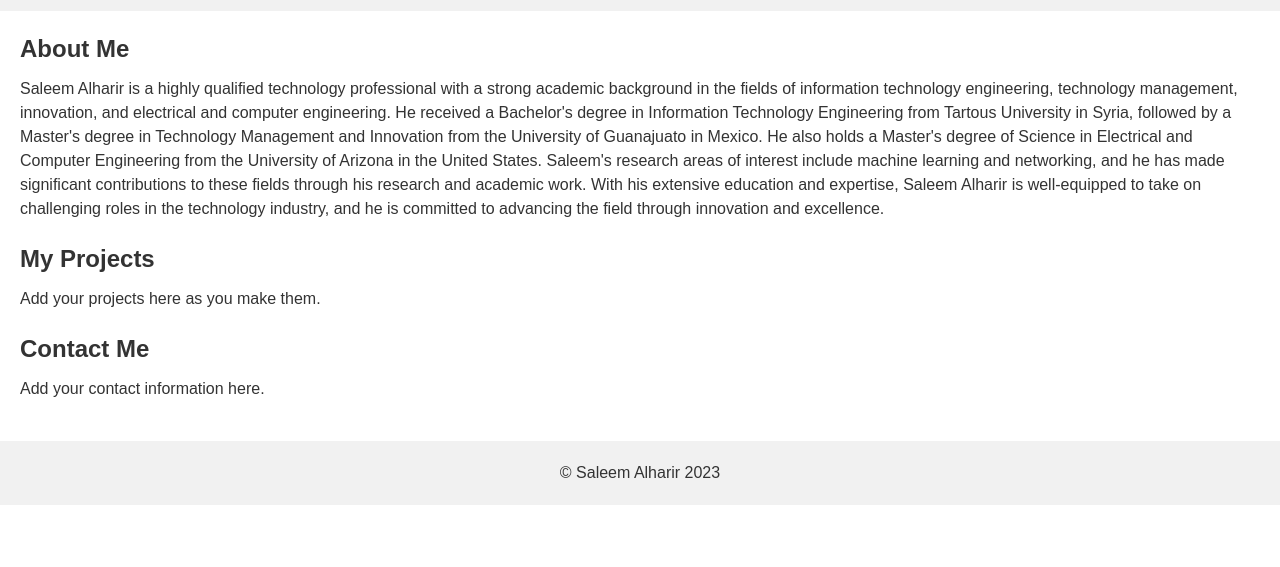
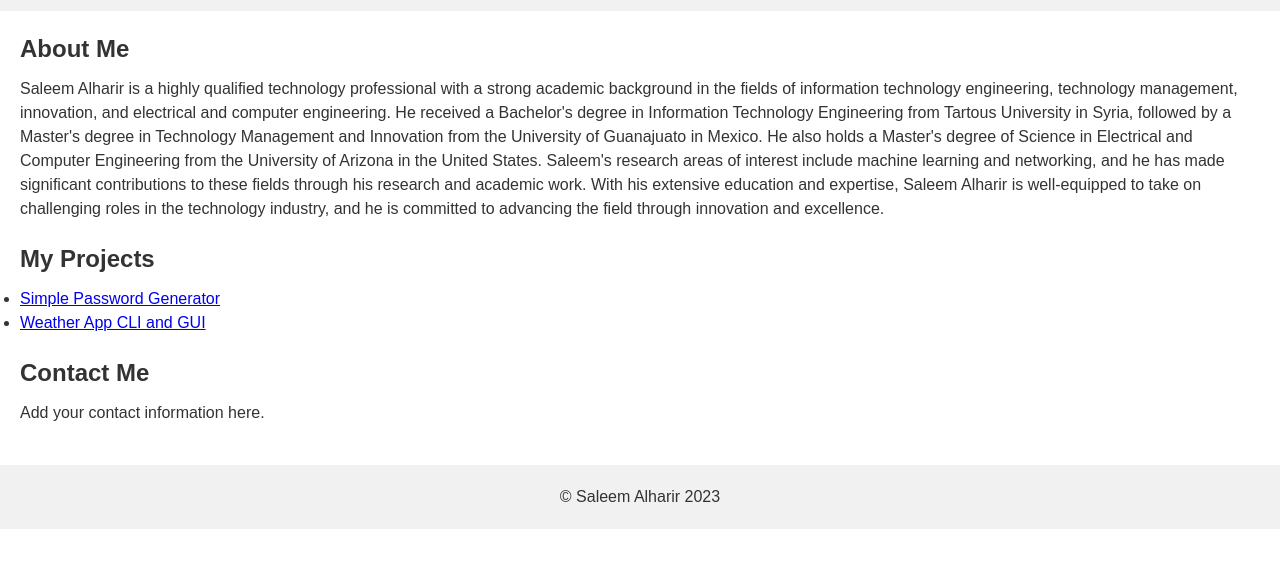
Before and after one commit to saleemalharir1/saleemalharir.github-io, a plain HTML site: page index.html in a window 1280 px wide. Shown: the part 117-684 px from the top of the page. Drawn offline with Linux system fonts and the light colour scheme.

Commit message:
Update index.html

```diff
--- a/index.html
+++ b/index.html
@@ -1,7 +1,7 @@
 <!DOCTYPE html>
 <html>
 <head>
-	<title>Your Name - Portfolio</title>
+	<title>Saleem Alharir - Portfolio</title>
 	<meta charset="UTF-8">
 	<meta name="viewport" content="width=device-width, initial-scale=1.0">
 	<link rel="stylesheet" href="style.css">
@@ -29,7 +29,10 @@
 		</section>
 		<section id="projects">
 			<h2>My Projects</h2>
-			<p>Add your projects here as you make them.</p>
+			<ul>
+      				<li><a href="https://github.com/saleemalharir1/Simple-Password-Generator">Simple Password Generator</a></li>
+      				<li><a href="https://github.com/saleemalharir1/Weather-app">Weather App CLI and GUI</a></li>
+    			</ul>
 		</section>
 		<section id="contact">
 			<h2>Contact Me</h2>
```
